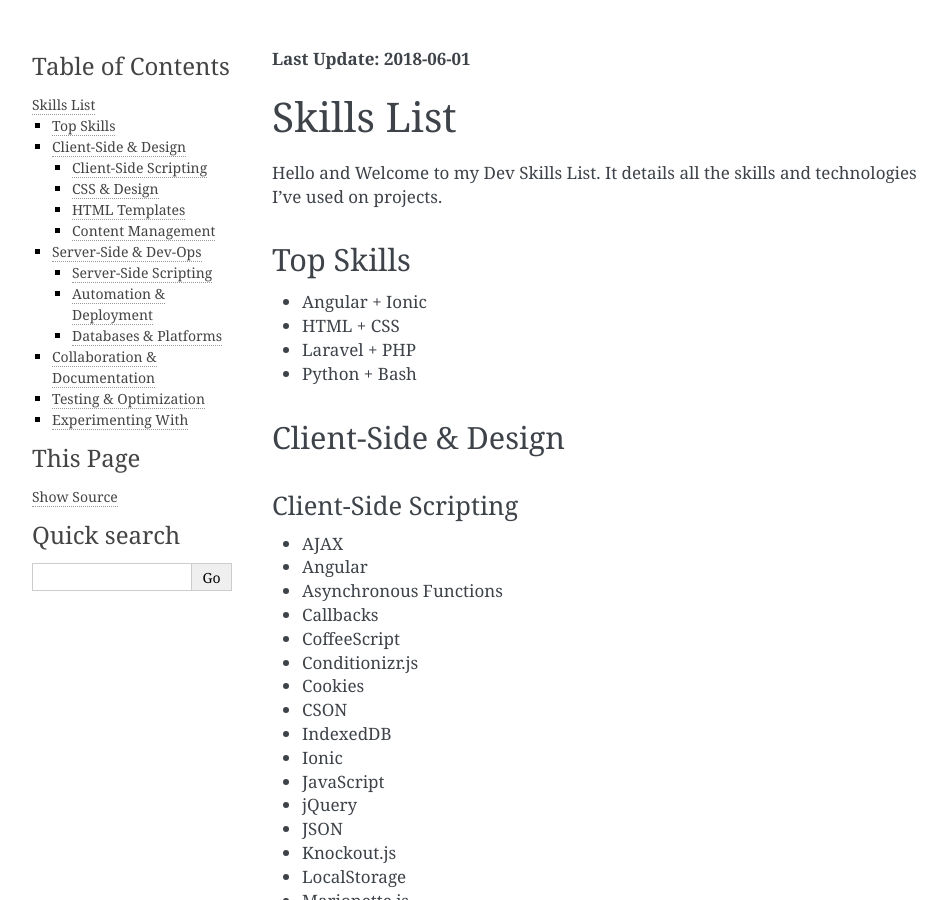
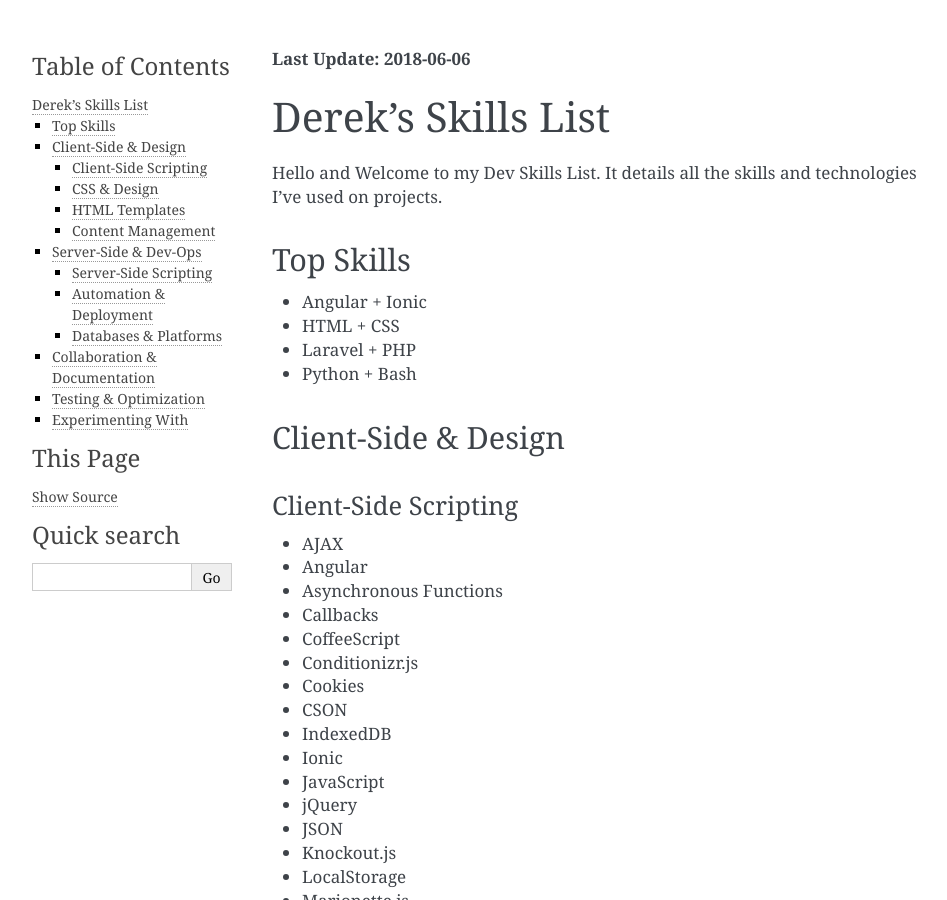
Before and after one commit to dperuo/about-me, a Sphinx documentation site: the page built from docs/skills-list.rst, in a window 1280 px wide and 900 px high. Shown: the whole window, without its empty margins (148-1095 px from the left). Built offline with Sphinx 7.4.7, drawn with Linux system fonts in a browser that asks for light colours.

Commit message:
Move `dev-skills.rst` -> `skills-list.rst`

```diff
--- a/docs/dev-skills.rst
+++ b/docs/skills-list.rst
@@ -1,8 +1,8 @@
-**Last Update: 2018-06-01**
+**Last Update: 2018-06-06**
 
 
-Skills List
-===========
+Derek's Skills List
+===================
 
 Hello and Welcome to my Dev Skills List. It details all the skills and technologies I've used on projects.
 
```
